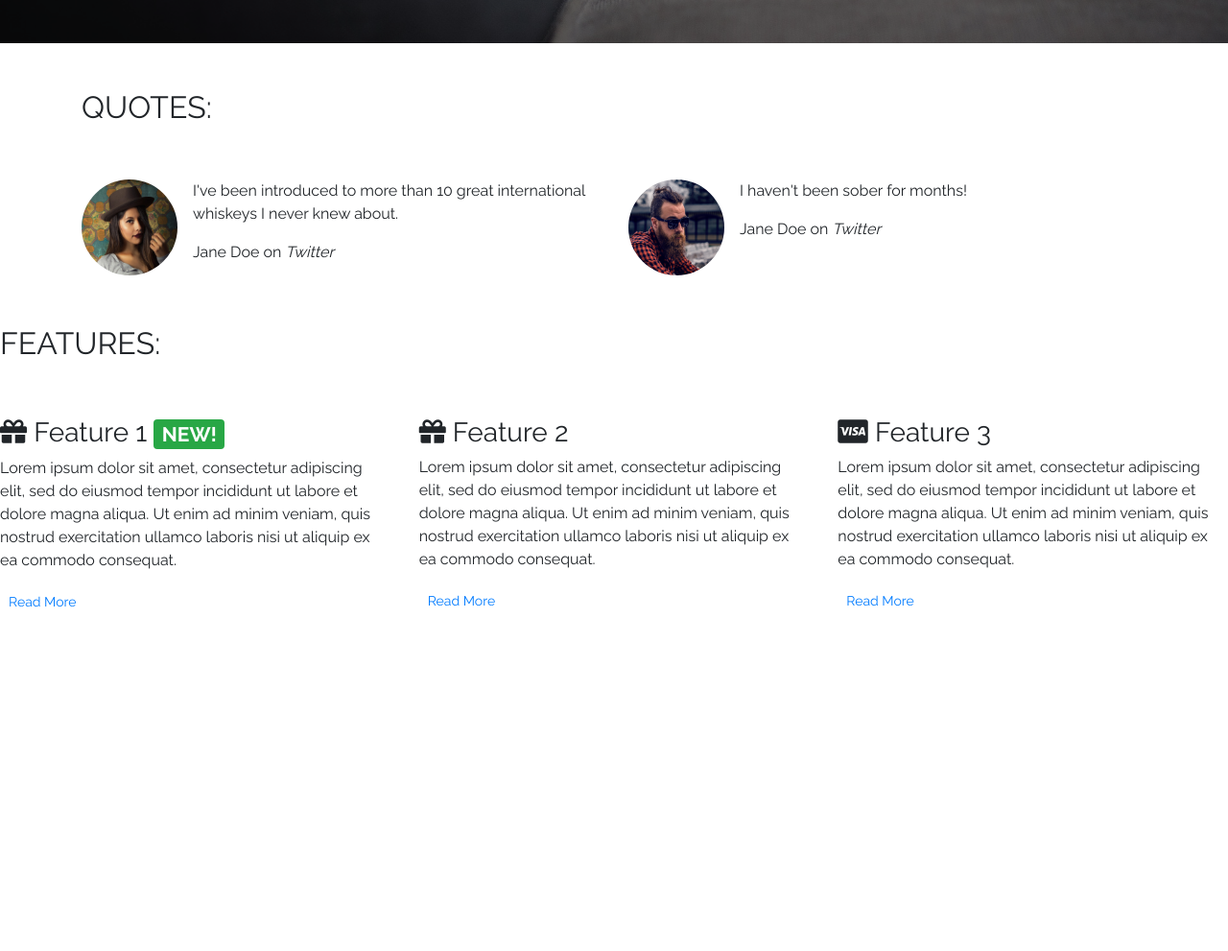
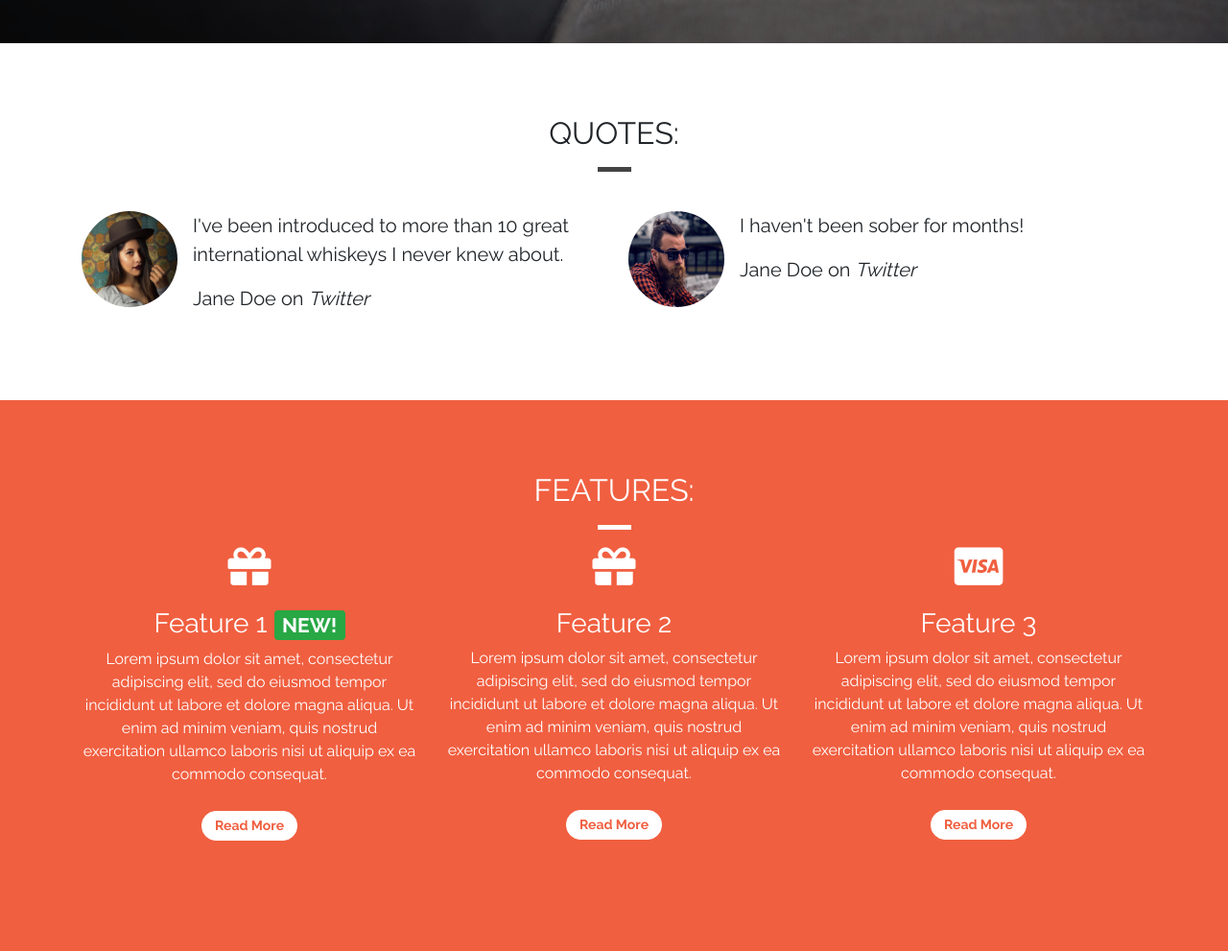
Before and after one commit to adelbakhshi/bootstrap-whiesky, a plain HTML site: page index.html in a window 1280 px wide. Shown: the part 755-1746 px from the top of the page at 96% size. Before the commit the page ends 1414 px from the top, so only its background shows below. Drawn offline with nearby package versions, Linux system fonts and the light colour scheme.

Commit message:
Quotes and Features are done!

```diff
--- a/css/style.css
+++ b/css/style.css
@@ -1,8 +1,14 @@
 body {
+    font-family: 'Raleway', sans-serif;
+}
 
-    font-family: 'Raleway', sans-serif;
+.container-wrapper {}
 
+.container-wrapper--red {
+    background-color: #f05f40;
+    color: white;
 }
+
 
 .alert-container .col-12 {
     padding-left: 0;
@@ -44,21 +50,47 @@ body {
 
 .features-container {}
 
+/* Page Header */
 
-/*Block Dividers */
+.page-header {
+    margin-bottom: 0;
+    border-bottom: 0;
+    text-align: center;
+}
+
+.page-header h2 {
+    margin-top: 0;
+}
+
+.quotes .page-header {
+    margin-bottom: 25px;
+}
+
+/* Block Dividers */
 
 .block-divider {
     width: 75px;
     height: 5px;
     border: 0;
+    background-color: #444;
 }
 
 .block-divider--orange {
     background-color: #f05f40;
 }
 
+.block-divider--white{
+    background-color: white;
+}
+
 .block-divider--short {
     width: 35px;
+}
+/* Content Containers*/
+
+.content-container {
+    padding-top: 75px;
+    padding-bottom: 75px;
 }
 
 /* Navbar */
@@ -136,3 +168,24 @@ body {
     background-color: #df4929;
     border-color: #df4929;
 }
+
+.feature {
+    text-align: center;
+    margin-bottom: 40px;
+}
+
+.feature i {
+    margin-bottom: 20px;
+    font-size: 45px;
+    line-height: 45px;
+}
+
+.feature .btn {
+    background-color: white;
+    border-color: white;
+    border-radius: 15px;
+    min-width: 100px;
+    font-weight: bold;
+    margin-top: 10px;
+    color:#f05f40;
+}
--- a/index.html
+++ b/index.html
@@ -61,7 +61,9 @@
     </div>
 
     <div class="container-fluid callout-container">
+
         <!-- Callout -->
+
         <div class="opaque-overlay">&nbsp;</div>
         <div class="row">
             <div class="col-12">
@@ -77,15 +79,18 @@
                 </section>
             </div>
         </div>
+
         <!-- /.callout -->
     </div>
 
     <!-- Quotes -->
-    <div class="container quotes-container">
+    <div class="container-wrapper">
+        <div class="container quotes-container content-container">
             <section class="quotes">
                 <div class="row">
-                <div class="col-12 my-5">
+                    <div class="col-12 page-header">
                         <h2 class="text-uppercase">Quotes:</h2>
+                        <hr class="block-divider block-divider--short">
                     </div>
                 </div>
                 <div class="row">
@@ -95,7 +100,7 @@
                                 <img src="images/girl-image.png" class="rounded-circle mr-3" height=100 width=100>
                             </div>
                             <div class="media-body">
-                            <blockquote class="quote">
+                                <blockquote class="blockquote">
                                     <p>I've been introduced to more than 10 great international whiskeys I never knew about.</p>
                                     <footer>Jane Doe on <cite title="Twitter">Twitter</cite></footer>
                                 </blockquote>
@@ -108,7 +113,7 @@
                                 <img src="images/guy-image.png" class="rounded-circle mr-3" height=100 width=100>
                             </div>
                             <div class="media-body">
-                            <blockquote class="quote">
+                                <blockquote class="blockquote">
                                     <p>I haven't been sober for months!</p>
                                     <footer>Jane Doe on <cite title="Twitter">Twitter</cite></footer>
                                 </blockquote>
@@ -119,83 +124,46 @@
             </section>
             <!-- /.quotes -->
         </div>
+    </div>
+
     <!-- Features -->
-    <div class="containar feature-container">
+    <div class="container-wrapper container-wrapper--red">
+        <div class="container features-container content-container">
             <section class="features">
                 <div class="row">
-                <div class="col-12 my-5">
+                    <div class="col-12 page-header">
                         <h2 class="text-uppercase">Features:</h2>
+                        <hr class="block-divider block-divider--short block-divider--white">
                     </div>
                 </div>
                 <div class="row">
                     <div class="col-12 col-md-6 col-lg-4">
                         <div class="feature">
-                        <h3><i class="fas fa-gift d-none d-sm-inline"></i> Feature 1 <span class="badge badge-success">NEW!</span></h3>
+                            <h3><i class="fas fa-gift d-none d-sm-block"></i> Feature 1 <span class="badge badge-success">NEW!</span></h3>
                             <p>Lorem ipsum dolor sit amet, consectetur adipiscing elit, sed do eiusmod tempor incididunt ut labore et dolore magna aliqua. Ut enim ad minim veniam, quis nostrud exercitation ullamco laboris nisi ut aliquip ex ea commodo consequat.</p>
-                        <p><a class="btn btn-sm btn-default" href="">Read More</a></p>
+                            <p><a class="btn btn-sm btn-light" href="">Read More</a></p>
                         </div>
                     </div>
                     <div class="col-12 col-md-6 col-lg-4">
                         <div class="feature">
-                        <h3><i class="fas fa-gift d-none d-sm-inline"></i> Feature 2</h3>
+                            <h3><i class="fas fa-gift d-none d-sm-block"></i> Feature 2</h3>
                             <p>Lorem ipsum dolor sit amet, consectetur adipiscing elit, sed do eiusmod tempor incididunt ut labore et dolore magna aliqua. Ut enim ad minim veniam, quis nostrud exercitation ullamco laboris nisi ut aliquip ex ea commodo consequat.</p>
-                        <p><a class="btn btn-sm btn-default" href="">Read More</a></p>
+                            <p><a class="btn btn-sm btn-light" href="">Read More</a></p>
                         </div>
                     </div>
                     <div class="col-12 d-md-none d-lg-block col-lg-4">
                         <div class="feature">
-                        <h3><i class="fab fa-cc-visa d-none d-sm-inline"></i> Feature 3</h3>
+                            <h3><i class="fab fa-cc-visa d-none d-sm-block"></i> Feature 3</h3>
                             <p>Lorem ipsum dolor sit amet, consectetur adipiscing elit, sed do eiusmod tempor incididunt ut labore et dolore magna aliqua. Ut enim ad minim veniam, quis nostrud exercitation ullamco laboris nisi ut aliquip ex ea commodo consequat.</p>
-                        <p><a class="btn btn-sm btn-default" href="">Read More</a></p>
+                            <p><a class="btn btn-sm btn-light" href="">Read More</a></p>
                         </div>
                     </div>
                 </div>
             </section>
             <!-- /.features -->
         </div>
+    </div>
 
-    <!-- Monthly favorites -->
-    <!--<section class="monthly-favorites">-->
-    <!--    <h2 class="text-uppercase">Monthly favorites:</h2>-->
-    <!--    <table class="table table-striped">-->
-    <!--        <thead>-->
-    <!--            <tr>-->
-    <!--                <th scope="col">#</th>-->
-    <!--                <th scope="col">Name</th>-->
-    <!--                <th scope="col">Origin</th>-->
-    <!--            </tr>-->
-    <!--        </thead>-->
-    <!--        <tbody> -->
-    <!--            <tr>-->
-    <!--                <th scope="row">1</th>-->
-    <!--                <td>Whiskey 1</td>-->
-    <!--                <td>Origin 1</td>-->
-    <!--            </tr>-->
-    <!--            <tr>-->
-    <!--                <th scope="row">2</th>-->
-    <!--                <td>Whiskey 2</td>-->
-    <!--                <td>Origin 2</td>-->
-    <!--            </tr>-->
-    <!--            <tr>-->
-    <!--                <th scope="row">3</th>-->
-    <!--                <td>Whiskey 3</td>-->
-    <!--                <td>Origin 3</td>-->
-    <!--            </tr>-->
-    <!--            <tr>-->
-    <!--                <th scope="row">4</th>-->
-    <!--                <td>Whiskey 4</td>-->
-    <!--                <td>Origin 4</td>-->
-    <!--            </tr>-->
-    <!--            <tr>-->
-    <!--                <th scope="row">5</th>-->
-    <!--                <td>Whiskey 5</td>-->
-    <!--                <td>Origin 5</td>-->
-    <!--            </tr>-->
-
-    <!--        </tbody>-->
-    <!--    </table>-->
-    <!--</section>-->
-    <!-- /.monthly-favorites -->
 
     <div class="modal" tabindex="-1" role="dialog" id="signUpModal">
         <div class="modal-dialog" role="document">
```
Lines whose indentation alone changed are shown as unchanged.
